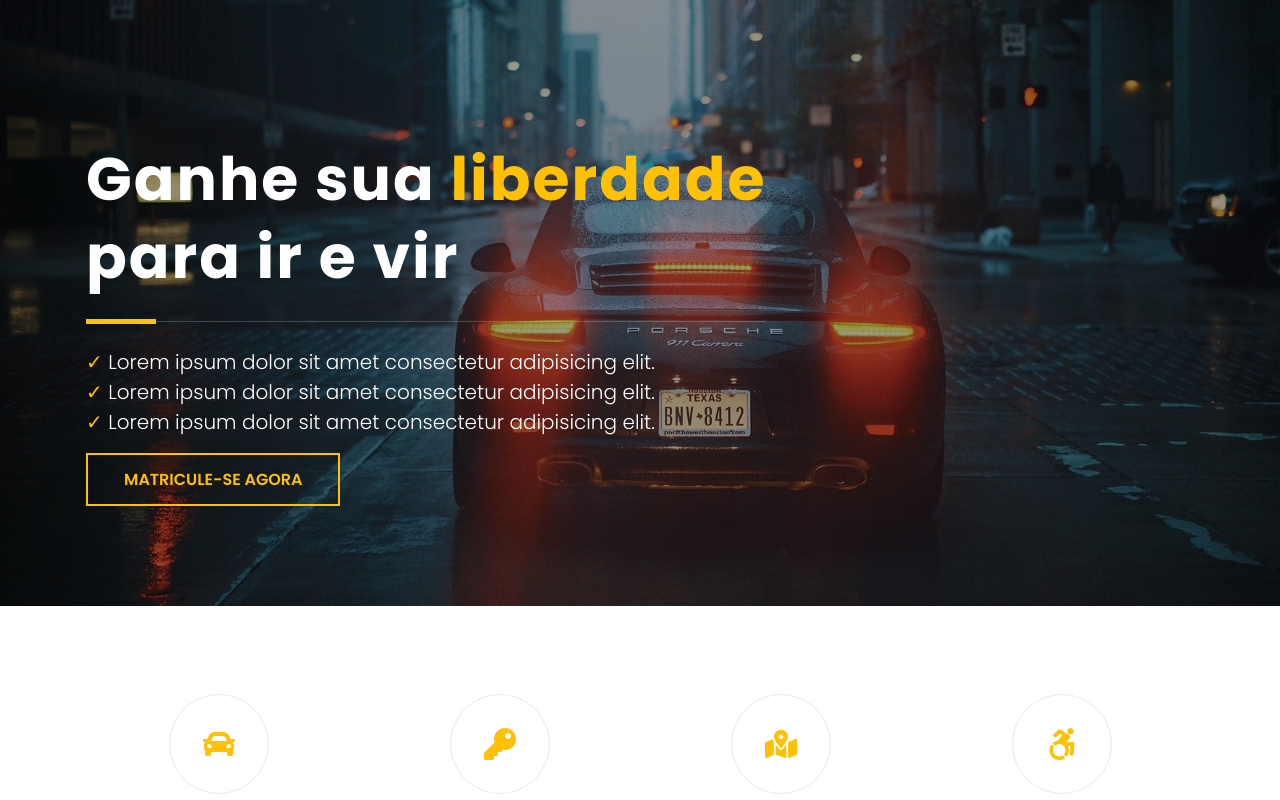
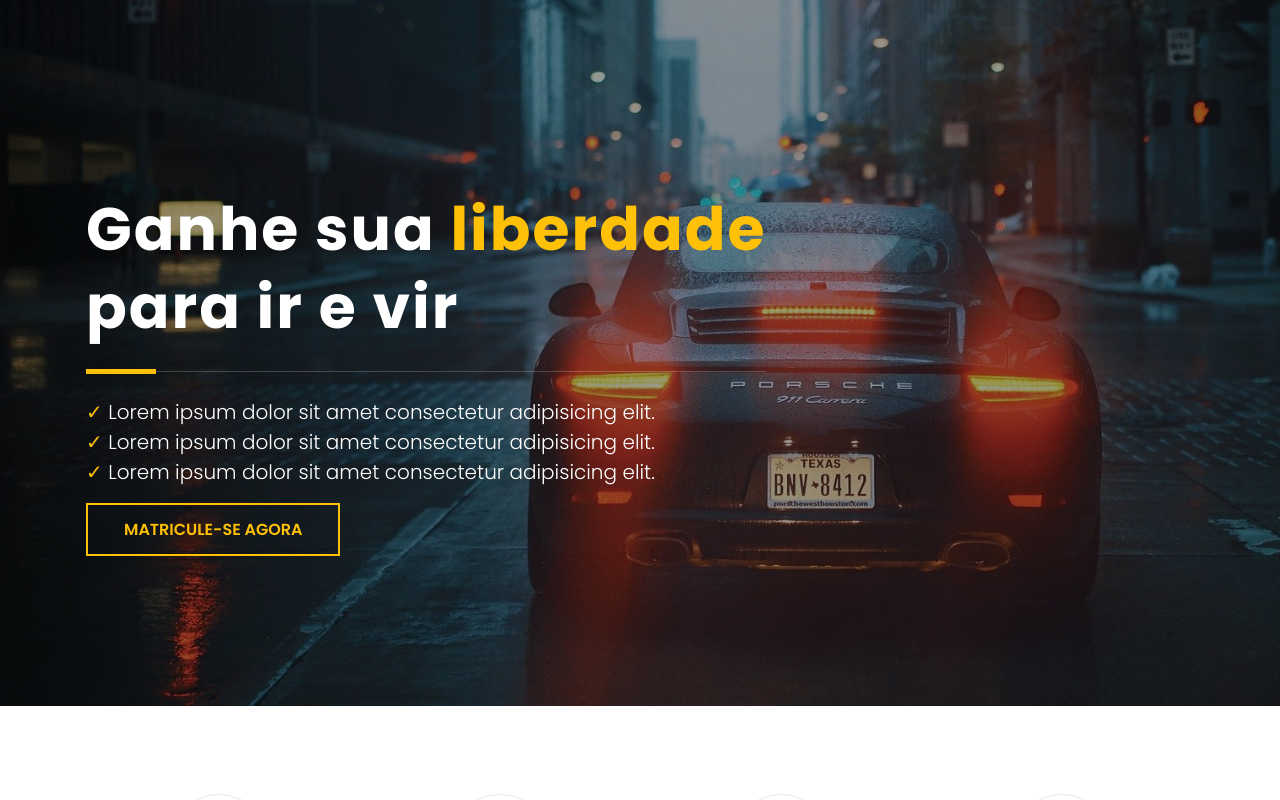
Before and after one commit to Danielpernnasc/react-autoescolanascimento, a React (Create React App) app: page / in a window 1280 px wide. Shown: the top 800 px of the page. Built offline with nearby package versions, Linux system fonts and the light colour scheme.

Commit message:
atualizar hero

```diff
--- a/src/components/molecules/Hero.js
+++ b/src/components/molecules/Hero.js
@@ -5,7 +5,8 @@ import Container from "../atoms/Container";
 
 const Root = styled.div`
   color: #fff;
-  padding: 100px 0;
+  min-height: 400px;
+  padding: 150px 0;
 
   ${props => css`
     background: url(${props.image}), rgba(0, 0, 0, 0.4);
```
Also changed, not shown: 1 other file (tests, documents, lock files or other folders).
